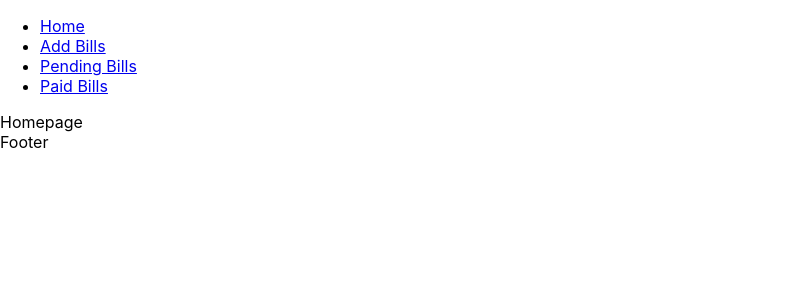
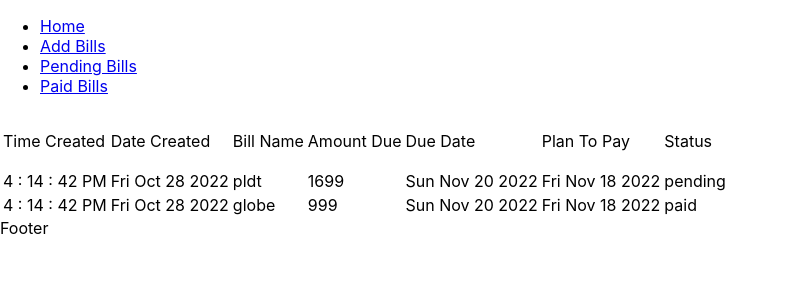
Before and after one commit to dyankristoper/todo-app, a React (Create React App) app in the folder p3-react-app/: page / in a window 1280 px wide. Shown: the top 300 px of the page, without its empty margins (0-787 px from the left). Built offline with nearby package versions, Linux system fonts and the light colour scheme.

Commit message:
feat: Adding AllBillRow

```diff
--- a/p3-react-app/src/App.js
+++ b/p3-react-app/src/App.js
@@ -23,7 +23,9 @@ const App = () => {
     <>
       <Header />
       <Routes>
-      <Route path='/' element={<HomePage />} />
+      <Route path='/' element={<HomePage
+        allPendingBills = {allPendingBills}
+        allPaidBills = {allPaidBills} />} />
       <Route path='/add-bills' element={<AddBills />} />
       <Route path='/pending-bills' element={
       <PendingBills
--- /dev/null
+++ b/p3-react-app/src/components/AllBillRow.js
@@ -0,0 +1,30 @@
+const AllBillRow = ({timeCreated, dateCreated, name, amount, dueDate, planToPay, status}) => {
+
+  return (
+    <tr>
+        <td>
+            <span>{timeCreated}</span>
+        </td>
+        <td>
+            <span>{dateCreated}</span>
+        </td>
+        <td>
+            <span>{name}</span>
+        </td>
+        <td>
+            <span>{amount}</span>
+        </td>
+        <td>
+            <span>{dueDate}</span>
+        </td>
+        <td>
+            <span>{planToPay}</span>
+        </td>
+        <td>
+            <span>{status}</span>
+        </td>
+    </tr>
+  )
+}
+
+export default AllBillRow
--- a/p3-react-app/src/pages/Homepage.js
+++ b/p3-react-app/src/pages/Homepage.js
@@ -1,8 +1,68 @@
-import React from 'react';
+import AllBillRow from "../components/AllBillRow";
 
-const Homepage = () => {
+const Homepage = ({allPendingBills, allPaidBills}) => {
+
+  let pendingTotal = 0;
+  const pendingBills = allPendingBills.map( bill => {
+    pendingTotal = parseFloat(pendingTotal) + parseFloat(bill.amount);
+
+    return <AllBillRow
+              key = {bill.name}
+              timeCreated = {bill.timeCreated}
+              dateCreated = {bill.dateCreated}
+              name = {bill.name}
+              amount = {bill.amount}
+              dueDate = {bill.dueDate}
+              planToPay = {bill.planToPay}
+              status = {bill.status} />
+  })
+
+  let paidTotal =  0;
+  const paidBills = allPaidBills.map( bill => {
+    paidTotal = parseFloat(paidTotal) + parseFloat(bill.amount);
+
+    return <AllBillRow
+                    key = {bill.name}
+                    timeCreated = {bill.timeCreated}
+                    dateCreated = {bill.dateCreated}
+                    name = {bill.name}
+                    amount = {bill.amount}
+                    dueDate = {bill.dueDate}
+                    planToPay = {bill.planToPay}
+                    status = {bill.status} />
+                  })
+
+
   return (
-    <div>Homepage</div>
+    <>
+      <table>
+        <tr>
+            <td>
+                <p>Time Created</p>
+            </td>
+            <td>
+                <p>Date Created</p>
+            </td>
+            <td>
+                <p>Bill Name</p>
+            </td>
+            <td>
+                <p>Amount Due</p>
+            </td>
+            <td>
+                <p>Due Date</p>
+            </td>
+            <td>
+                <p>Plan To Pay</p>
+            </td>
+            <td>
+                <p>Status</p>
+            </td>
+        </tr>
+          {pendingBills}
+          {paidBills}
+      </table>
+    </>
   )
 }
 
```
